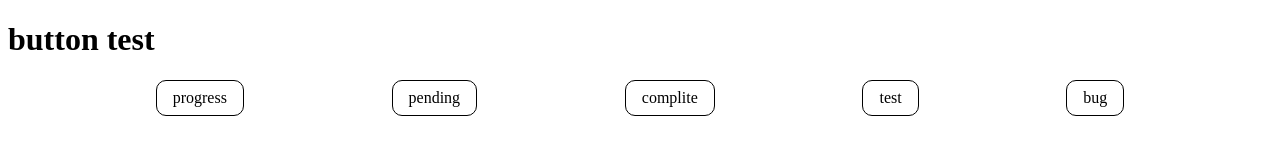
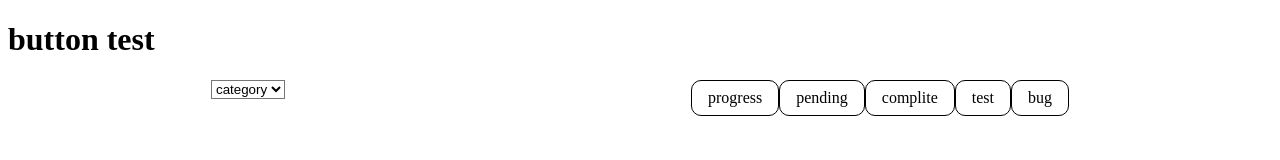
Before and after one commit to KimJaeGeun/javascript-project, a website with bundled scripts: page index.html in a window 1280 px wide. Built offline with nearby package versions, Linux system fonts and the light colour scheme.

Commit message:
dropdown, code cleaning

```diff
--- a/app.js
+++ b/app.js
@@ -1,7 +1,10 @@
+import dropdown from './src/components/Dropdown.js'
 import listRender from './src/components/List.js'
 
+
 function app() {
-    new listRender()
+    new listRender();
+    new dropdown();
 }
 
 export default new app(document.querySelector('#app'))
--- a/index.html
+++ b/index.html
@@ -13,8 +13,8 @@
 <body>
     <h1>button test</h1>
     <div id="app">
-        <div id="serachBar" />
-        <div id="list" />
+        <div id="dropdown"></div>
+        <div id="list"></div>
     </div>
     <script src="./app.js" type="module">
 
--- a/main.css
+++ b/main.css
@@ -15,6 +15,11 @@
 * {
     color: var(--fC);
     background-color: var(--bg);
+}
+
+#app {
+    display: flex;
+    justify-content: space-around;
 }
 
 #list {
--- a/src/components/Dropdown.js
+++ b/src/components/Dropdown.js
@@ -1,24 +1,14 @@
-import { STATUS_LIST } from '../mappings/const.js';
-
 let state = {
     statusList: [{
-            name: 'progress',
+            name: 'category',
             selected: false,
         },
         {
-            name: 'pending',
+            name: 'title',
             selected: false,
         },
         {
-            name: 'complite',
-            selected: false,
-        },
-        {
-            name: 'test',
-            selected: false,
-        },
-        {
-            name: 'bug',
+            name: 'user',
             selected: false,
         },
     ],
@@ -28,21 +18,13 @@ const { statusList } = state;
 function dropdown() {
     const comp = document.querySelector('#dropdown');
     const createMenuItem = statusList.map(status => createList(status.name)).join(' ')
-    comp.innerHTML = `<div id="dropdownBox">
+    comp.innerHTML = `<select id="dropdownBox" name="cars">
                         ${createMenuItem}
-                      </div>`
-
-    let btn = document.getElementsByClassName('btn_box')
-    Array.from(btn).map(item => item.addEventListener("click", consoleText));
+                    </select>`
 }
 
 function createList(value) {
-    return `<div id="dropdown-${value}" class="dropdown_item">${value}</div>`;
-}
-
-function consoleText(evt) {
-    const el = evt.currentTarget
-    console.log(el);
+    return `<option id="dropdown-${value} class="dropdown_item" value="${value}">${value}</option>`;
 }
 
 export default dropdown
--- a/src/components/List.js
+++ b/src/components/List.js
@@ -29,10 +29,9 @@ let state = {
 }
 const { statusList } = state;
 
-function listRender(comp) {
-    const testComp = document.querySelector('#list');
-    console.log(testComp)
-    testComp.innerHTML = statusList.map(status => createList(status.name)).join(' ')
+function listRender() {
+    const comp = document.querySelector('#list');
+    comp.innerHTML = statusList.map(status => createList(status.name)).join(' ')
 
     let btn = document.getElementsByClassName('btn_box')
     Array.from(btn).map(item => item.addEventListener("click", changeStutas));
```
Also changed, not shown: src/components/SerachBar.js (deleted, +0 -10 lines).
